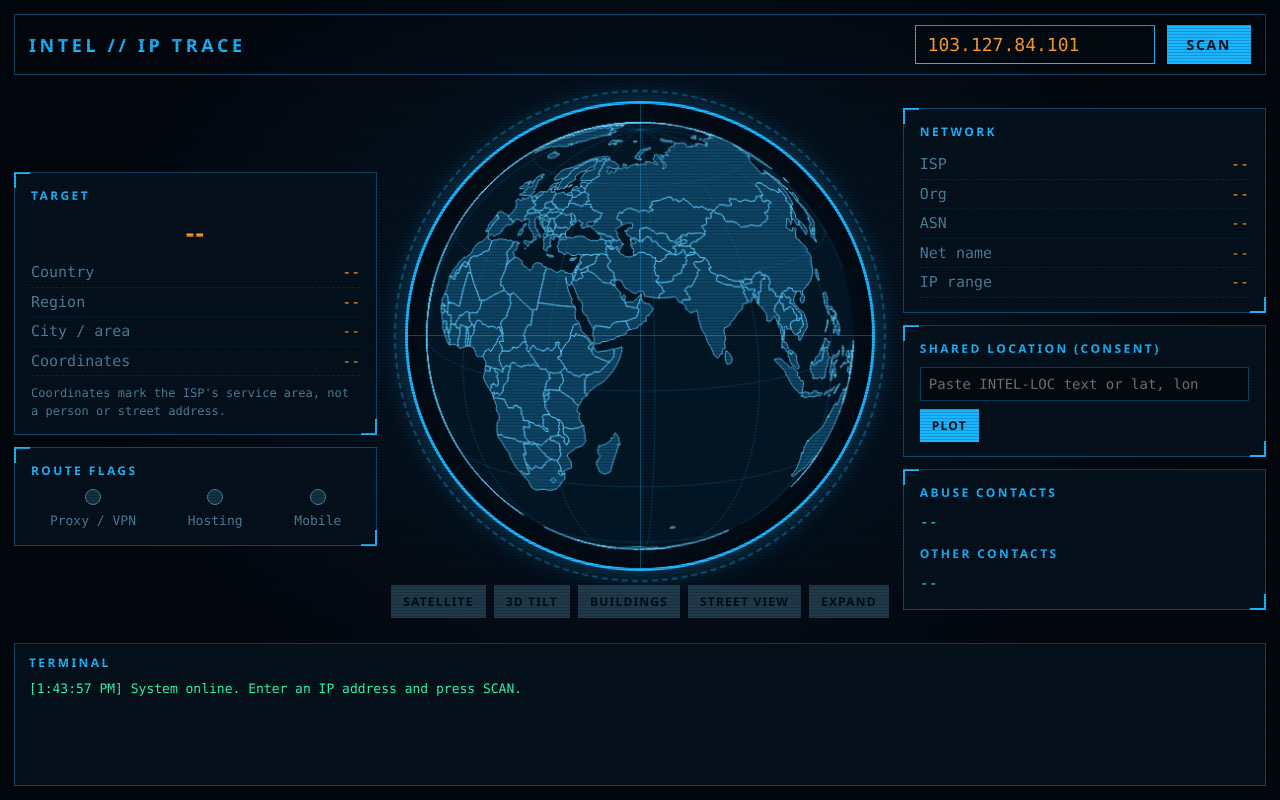
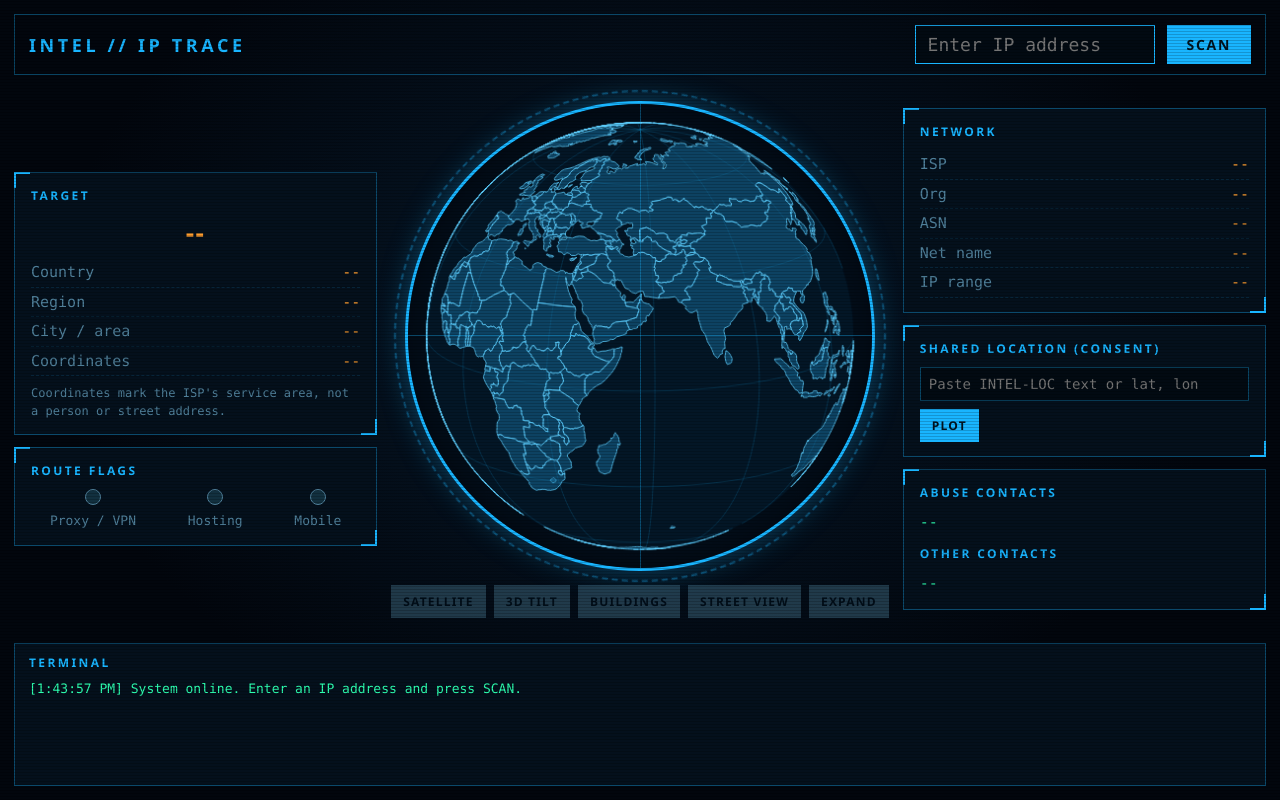
Before and after one commit to T-actician/INTEL, an Electron app: page renderer/index.html in a window 1280 px wide. Drawn offline with Linux system fonts and the light colour scheme.

Commit message:
Remove default IP from input

```diff
--- a/renderer/index.html
+++ b/renderer/index.html
@@ -86,7 +86,7 @@ footer{border:1px solid var(--line-dim);padding:10px 14px;background:var(--panel
 <body>
 <header>
   <h1>INTEL // IP TRACE</h1>
-  <input id="ip" value="103.127.84.101" spellcheck="false" aria-label="IP address">
+  <input id="ip" value="" placeholder="Enter IP address" spellcheck="false" autocomplete="off" aria-label="IP address">
   <button id="scan">SCAN</button>
 </header>
 
```
